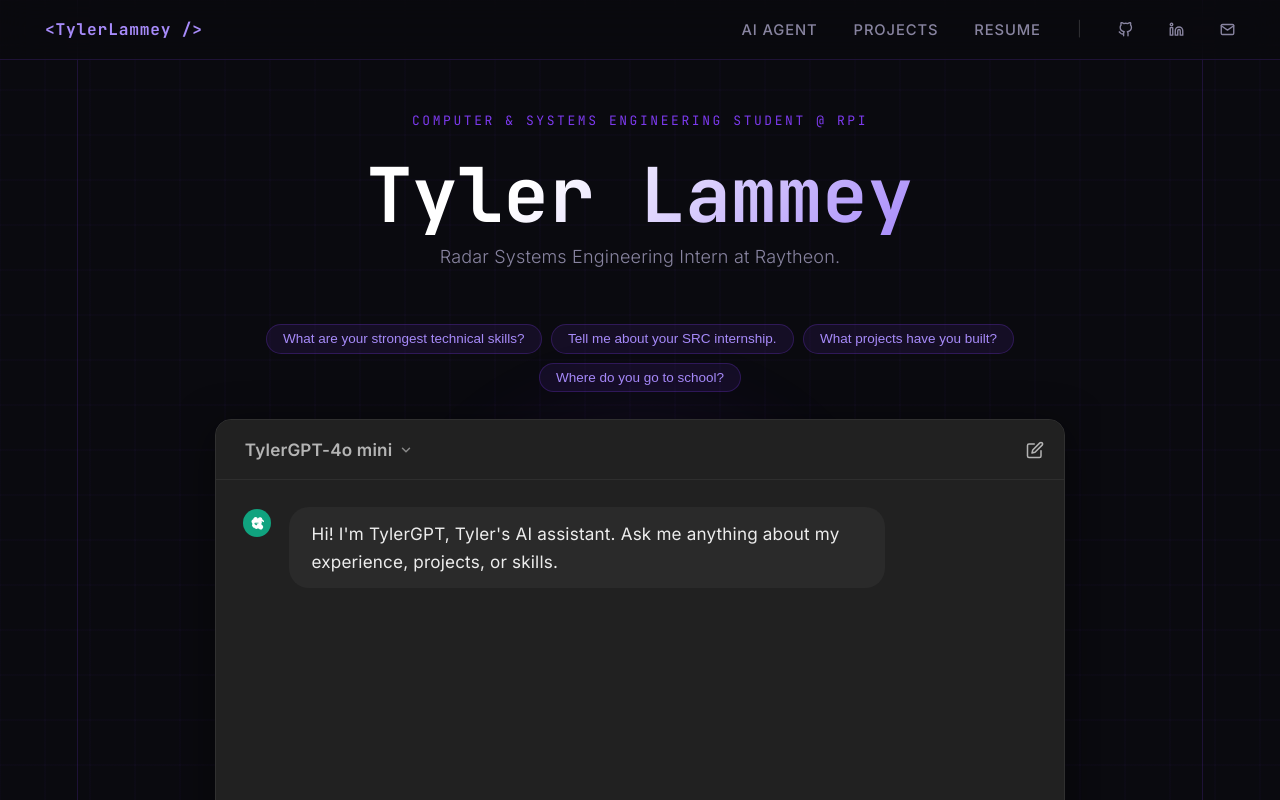
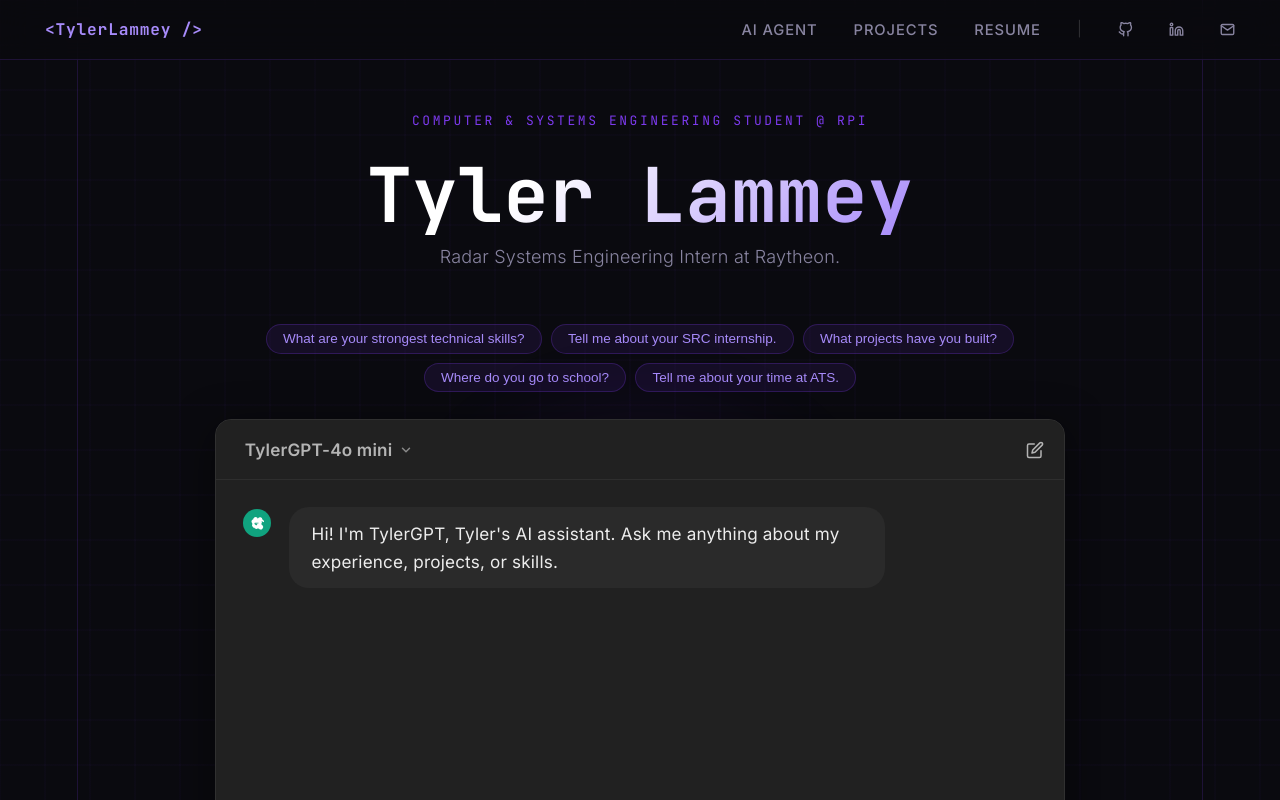
Before and after one commit to tylerlammey/personal-website, a React app in the folder frontend/: page / in a window 1280 px wide. Shown: the top 800 px of the page. Built offline with nearby package versions, Linux system fonts and the light colour scheme; the HTML template or start-up script is replaced by a standard one.

Commit message:
added suggested prompt

```diff
--- a/frontend/src/App.jsx
+++ b/frontend/src/App.jsx
@@ -967,6 +967,7 @@ const SUGGESTED = [
   "Tell me about your SRC internship.",
   "What projects have you built?",
   "Where do you go to school?",
+  "Tell me about your time at ATS.",
 ];
 
 // ─── Chat Component ────────────────────────────────────────────────────────────
```
